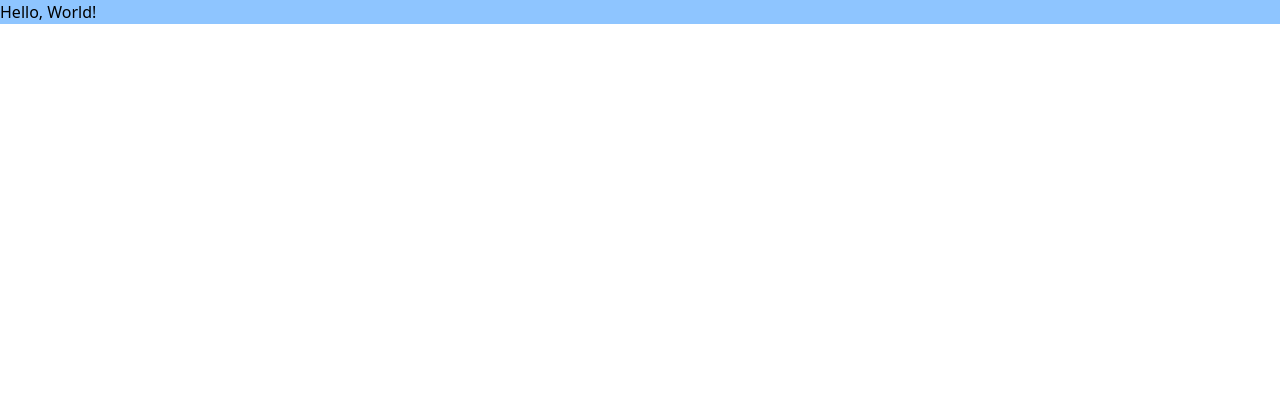
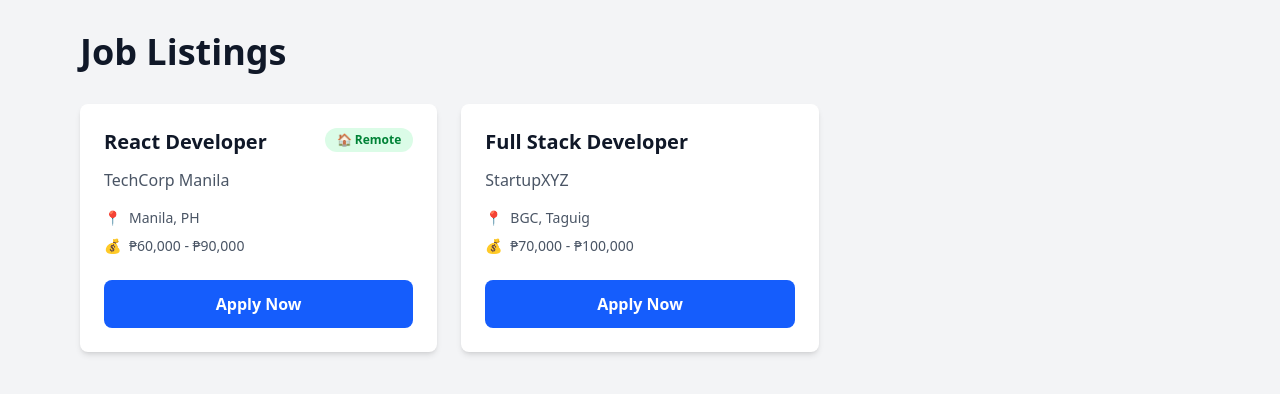
Before and after one commit to jaspersanchez/job-board, a React (Vite) app: page / in a window 1280 px wide. Shown: the top 394 px of the page. Built offline with nearby package versions, Linux system fonts and the light colour scheme.

Commit message:
feat: create JobCard component with Tailwind styling

```diff
--- a/src/App.tsx
+++ b/src/App.tsx
@@ -1,8 +1,36 @@
+import { JobCard } from "./components/JobCard";
+
+const mockJobs = [
+  {
+    id: 1,
+    title: "React Developer",
+    company: "TechCorp Manila",
+    location: "Manila, PH",
+    salary: "₱60,000 - ₱90,000",
+    remote: true,
+  },
+  {
+    id: 2,
+    title: "Full Stack Developer",
+    company: "StartupXYZ",
+    location: "BGC, Taguig",
+    salary: "₱70,000 - ₱100,000",
+    remote: false,
+  },
+];
+
 function App() {
   return (
-    <>
-      <h1 className="bg-blue-300">Hello, World!</h1>
-    </>
+    <div className="min-h-screen bg-gray-100 py-8">
+      <div className="max-w-6xl mx-auto px-4">
+        <h1 className="text-4xl font-bold text-gray-900 mb-8">Job Listings</h1>
+        <div className="grid grid-cols-1 md:grid-cols-2 lg:grid-cols-3 gap-6">
+          {mockJobs.map((job) => (
+            <JobCard key={job.id} job={job} />
+          ))}
+        </div>
+      </div>
+    </div>
   );
 }
 
--- /dev/null
+++ b/src/components/JobCard.tsx
@@ -0,0 +1,48 @@
+interface Job {
+  id: number;
+  title: string;
+  company: string;
+  location: string;
+  salary: string;
+  remote: boolean;
+}
+
+interface JobCardProps {
+  job: Job;
+}
+
+export const JobCard = ({ job }: JobCardProps) => {
+  return (
+    <div className="bg-white rounded-lg shadow-md p-6 hover:shadow-xl transition-shadow">
+      {/* Header with title and remote badge */}
+      <div className="flex items-start justify-between gap-3 mb-3">
+        <h2 className="text-xl font-bold text-gray-900 flex-1">{job.title}</h2>
+        {job.remote && (
+          <span className="bg-green-100 text-green-700 text-xs font-semibold px-3 py-1 rounded-full whitespace-nowrap">
+            🏠 Remote
+          </span>
+        )}
+      </div>
+
+      {/* Company */}
+      <p className="text-gray-600 font-medium mb-4">{job.company}</p>
+
+      {/* Location and Salary - stacked on mobile, side by side on larger screens */}
+      <div className="space-y-2 mb-6">
+        <div className="flex items-center gap-2 text-sm text-gray-600">
+          <span>📍</span>
+          <span>{job.location}</span>
+        </div>
+        <div className="flex items-center gap-2 text-sm text-gray-600">
+          <span>💰</span>
+          <span>{job.salary}</span>
+        </div>
+      </div>
+
+      {/* Apply button */}
+      <button className="w-full bg-blue-600 text-white font-semibold py-3 px-4 rounded-lg hover:bg-blue-700 active:bg-blue-800 transition-colors">
+        Apply Now
+      </button>
+    </div>
+  );
+};
```
